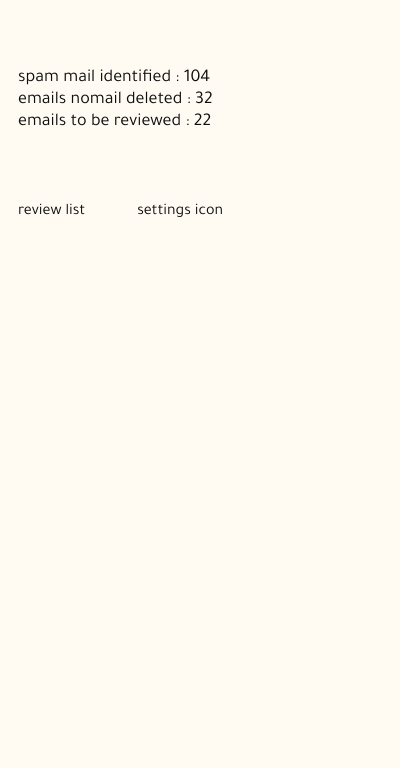
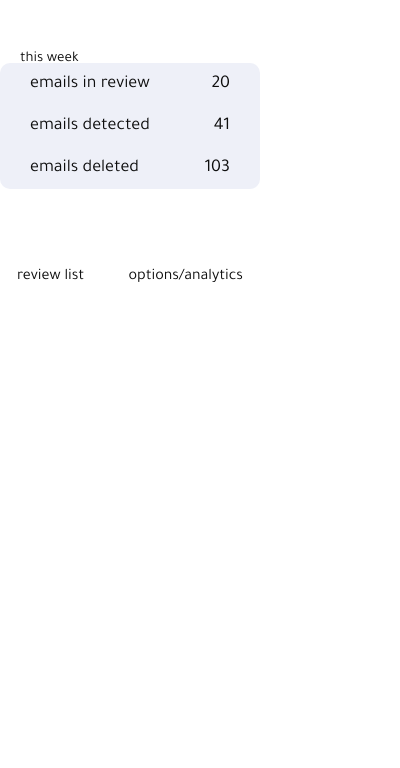
Before and after one commit to alexfffff/EmailBotExtension, a browser extension: page popup.html in a window 400 px wide. Shown: the part 76-844 px from the top of the page. Drawn offline with Linux system fonts and the light colour scheme; files whose address does not match are found by name.

Commit message:
updated popup page

```diff
--- a/popup.css
+++ b/popup.css
@@ -8,17 +8,18 @@
 }
 
 body {
-  width: 225px;
-  height: 300px;
+  width: 260px;
+  height: 345px;
   display: flex;
   flex-direction: column;
   justify-content: center;
   align-items: center;
   color: rgb(14, 14, 14);
   font-size: 30px;
-  background-color: rgb(255, 251, 243);
+  background-color: rgb(255, 255, 255);
   border-radius: 15px;
   font-family: Tajawal;
+  margin: 0;
 }
 
 .popup-content {
@@ -26,7 +27,7 @@ body {
   flex-direction: column;
   height: 80vh;
   justify-content: space-between;
-  padding: 10px;
+  width: 100%;
 }
 
 .header {
@@ -43,11 +44,51 @@ body {
 
 .info {
   font-size: 18px;
+  display: flex;
+  flex-direction: column;
+  margin-top: 15px;
+  background: #eef0f8;
+  border-radius: 10px;
+}
+
+.info--details {
+  padding: 10px 30px;
+  cursor: pointer;
+  display: flex;
+  flex-direction: row;
+  justify-content: space-between;
+  transition: 0.1s ease-out 30ms;
+}
+
+.info--details:hover {
+  padding: 10px 30px;
+  border-radius: 10px;
+  background: #d8dbee;
+}
+
+.info--title {
+  position: absolute;
+  top: 126px;
+  left: 20px;
+  font-size: 15px;
 }
 
 .options {
   font-size: 16px;
   display: flex;
   flex-direction: row;
+  margin-top: 10px;
+  padding: 0px 17px;
   justify-content: space-between;
+  margin-bottom: -18px;
 }
+
+.link {
+  cursor: pointer;
+  text-decoration: none;
+  color: inherit;
+}
+
+.link:hover {
+  text-decoration: underline;
+}
--- a/popup.html
+++ b/popup.html
@@ -1,45 +1,44 @@
 <!DOCTYPE html>
 <html lang="en">
-
   <head>
-    <meta charset="UTF-8">
-    <meta http-equiv="X-UA-Compatible" content="IE=edge">
-    <meta name="viewport" content="width=device-width, initial-scale=1.0">
+    <meta charset="UTF-8" />
+    <meta http-equiv="X-UA-Compatible" content="IE=edge" />
+    <meta name="viewport" content="width=device-width, initial-scale=1.0" />
     <title>NoMail</title>
-    <link rel="stylesheet" href="popup.css">
+    <link rel="stylesheet" href="popup.css" />
   </head>
-
 
   <!-- refer to popup_script.js to update values with data from backend -->
 
   <body>
     <div class="popup-content">
       <div class="header">
-            <div class="title">
-                nomail
+        <div class="title">nomail</div>
+        <div class="email">accountname.gmail.com</div>
       </div>
-            <div class="email">
-                accountname.gmail.com
+      <div class="info">
+        <div class="info--title">this week</div>
+        <div class="info--details">
+          emails in review
+          <div>20</div>
+        </div>
+        <div class="info--details">
+          emails detected
+          <div>41</div>
+        </div>
+        <div class="info--details">
+          emails deleted
+          <div>103</div>
         </div>
       </div>
-        <div class="info">
-            spam mail identified : 104
-
-            emails nomail deleted : 32
-
-            emails to be reviewed : 22
-        </div>
       <div class="options">
-            <div class="review-list">
-                review list
-            </div>
-            <div class="settings">
-                settings icon
-            </div>
+        <a class="link" href="./options.html">review list</a>
+        <a class="link" href="./options.html" target="_blank"
+          >options/analytics</a
+        >
       </div>
     </div>
 
     <script src="./popup_script.js"></script>
   </body>
-
 </html>
```
Lines whose indentation alone changed are shown as unchanged.
